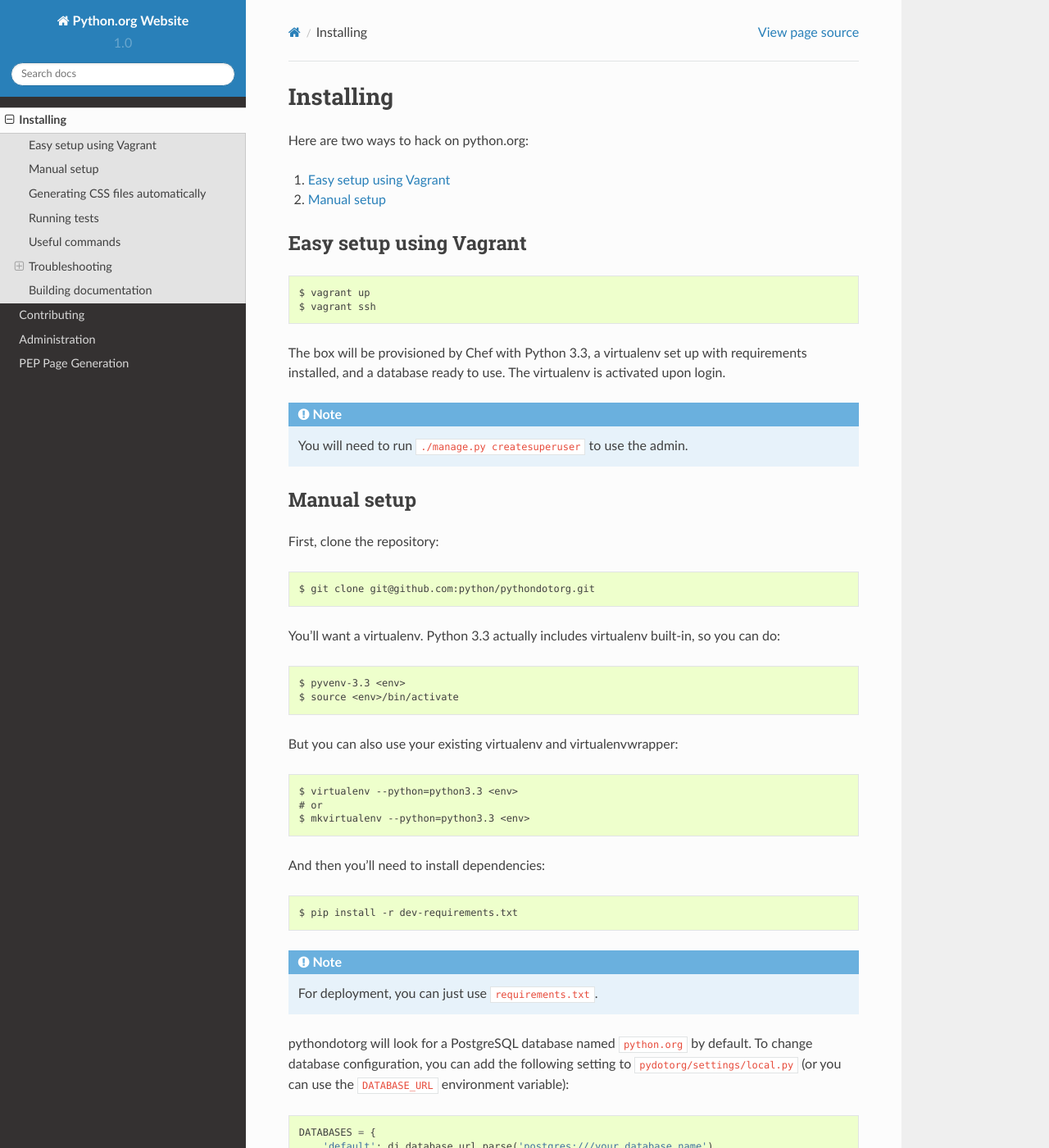
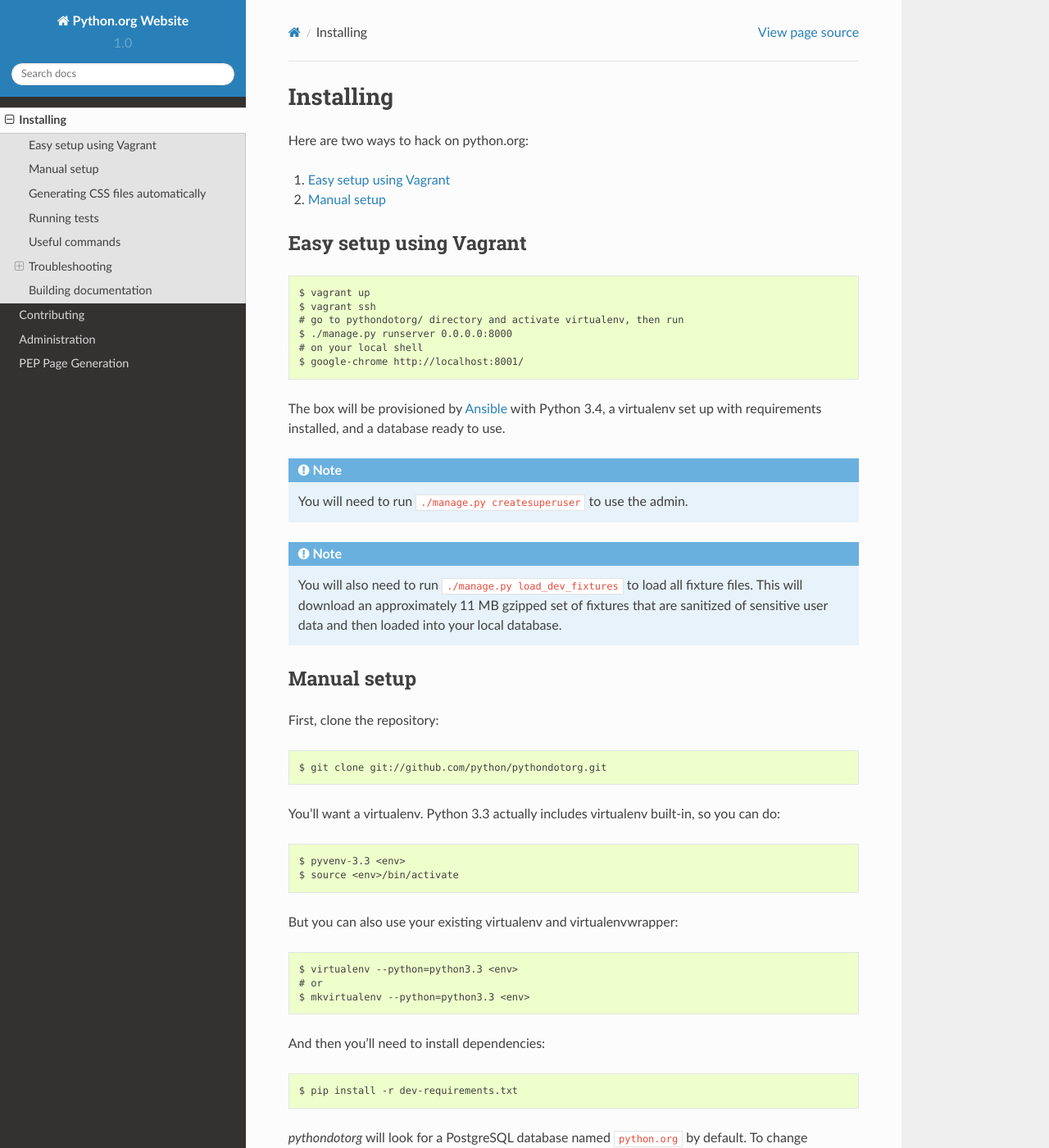
Before and after one commit to python/pythondotorg, a Sphinx documentation site: the page built from docs/source/install.rst, in a window 1280 px wide and 1400 px high. Shown: the whole window at 82% size. Built offline with Sphinx 7.4.7 and the Read the Docs theme 2.0.0, drawn with Linux system fonts in a browser that asks for light colours.

Commit message:
Use Ansible for provisioning in Vagrant.

```diff
--- a/docs/source/install.rst
+++ b/docs/source/install.rst
@@ -15,12 +15,24 @@
 
     $ vagrant up
     $ vagrant ssh
+    # go to pythondotorg/ directory and activate virtualenv, then run
+    $ ./manage.py runserver 0.0.0.0:8000
+    # on your local shell
+    $ google-chrome http://localhost:8001/
 
-The box will be provisioned by Chef with Python 3.3, a virtualenv set up with
-requirements installed, and a database ready to use. The virtualenv is
-activated upon login.
+The box will be provisioned by Ansible_ with Python 3.4, a virtualenv set up
+with requirements installed, and a database ready to use.
 
 .. note:: You will need to run ``./manage.py createsuperuser`` to use the admin.
+
+.. note::
+
+   You will also need to run ``./manage.py load_dev_fixtures`` to load all fixture
+   files.  This will download an approximately 11 MB gzipped set of fixtures
+   that are sanitized of sensitive user data and then loaded into your local
+   database.
+
+.. _Ansible: http://docs.ansible.com/ansible/intro_installation.html
 
 .. _manual-setup:
 
@@ -29,7 +41,7 @@
 
 First, clone the repository::
 
-    $ git clone git@github.com:python/pythondotorg.git
+    $ git clone git://github.com/python/pythondotorg.git
 
 You'll want a virtualenv. Python 3.3 actually includes virtualenv built-in, so
 you can do::
@@ -47,9 +59,7 @@
 
     $ pip install -r dev-requirements.txt
 
-.. note:: For deployment, you can just use ``requirements.txt``.
-
-pythondotorg will look for a PostgreSQL database named ``python.org`` by
+*pythondotorg* will look for a PostgreSQL database named ``python.org`` by
 default. To change database configuration, you can add the following setting to
 ``pydotorg/settings/local.py`` (or you can use the ``DATABASE_URL`` environment
 variable)::
```
Also changed, not shown: 4 other files.
